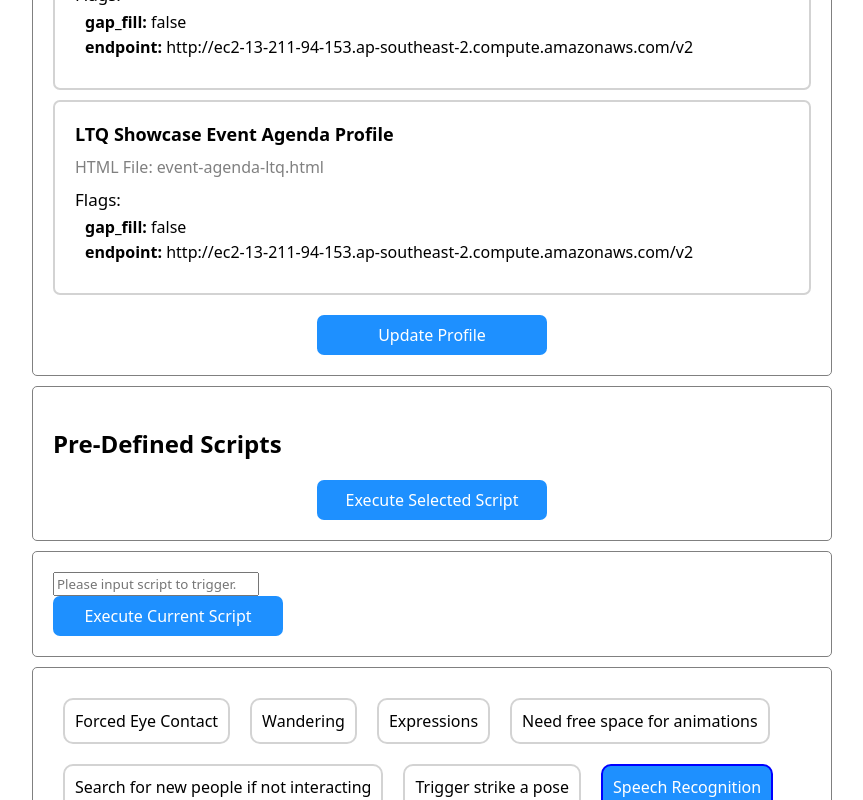
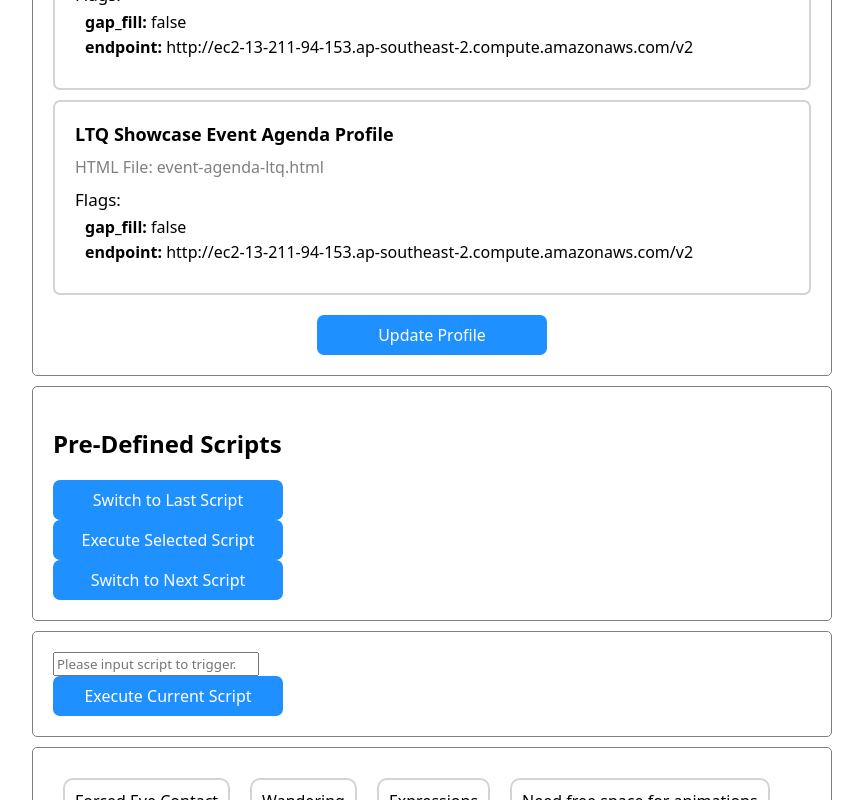
Before and after one commit to S3942721/robo-web-controller, a React (Vite) app in the folder frontend/: page / in a window 1280 px wide. Shown: the part 414-1214 px from the top of the page, without its empty margins (208-1071 px from the left). Built offline with nearby package versions, Linux system fonts and the light colour scheme.

Commit message:
add switch between scripts
Signed-off-by: cbh778899 <cbh778899@outlook.com>

```diff
--- a/frontend/src/components/PreDefinedScripts.jsx
+++ b/frontend/src/components/PreDefinedScripts.jsx
@@ -4,22 +4,41 @@ import { getScript } from "../utils/types";
 export default function PreDefinedScripts({ profile, send }) {
 
     const [scripts, setAllScripts] = useState({});
+    const [arrScripts, setArrScripts] = useState([]);
     const [s, setScript] = useState("");
 
     function executeSelectedScript() {
         send('script', scripts[s]);
     }
 
+
+
     useEffect(()=>{
         const all_scripts = getScript(profile)
         setAllScripts(all_scripts);
-        setScript(Object.keys(all_scripts)[0] ?? "")
+        const script_keys = Object.keys(all_scripts);
+        setScript(script_keys[0] ?? "")
+        setArrScripts(script_keys)
     }, [profile])
+
+    function switchSelect(way) {
+        let idx = arrScripts.indexOf(s)
+        if(way === 'next') {
+            if(++idx >= arrScripts.length) {
+                idx = 0;
+            }
+        } else if(way === 'last') {
+            if(--idx < 0) {
+                idx = arrScripts.length - 1;
+            }
+        }
+        setScript(arrScripts[idx])
+    }
 
     return (
         <section>
             <h1>Pre-Defined Scripts</h1>
-            { Object.keys(scripts).map((script_name, i)=>{
+            { arrScripts.map((script_name, i)=>{
                 const script_value = scripts[script_name];
                 return (
                     <div
@@ -32,7 +51,11 @@ export default function PreDefinedScripts({ profile, send }) {
                     </div>
                 )
             }) }
-            <div className="btn" onClick={executeSelectedScript}>Execute Selected Script</div>
+            <div className="inline-btns">
+                <div className="btn" onClick={()=>switchSelect('last')}>Switch to Last Script</div>
+                <div className="btn" onClick={executeSelectedScript}>Execute Selected Script</div>
+                <div className="btn" onClick={()=>switchSelect('next')}>Switch to Next Script</div>
+            </div>
         </section>
     )
 }
```
